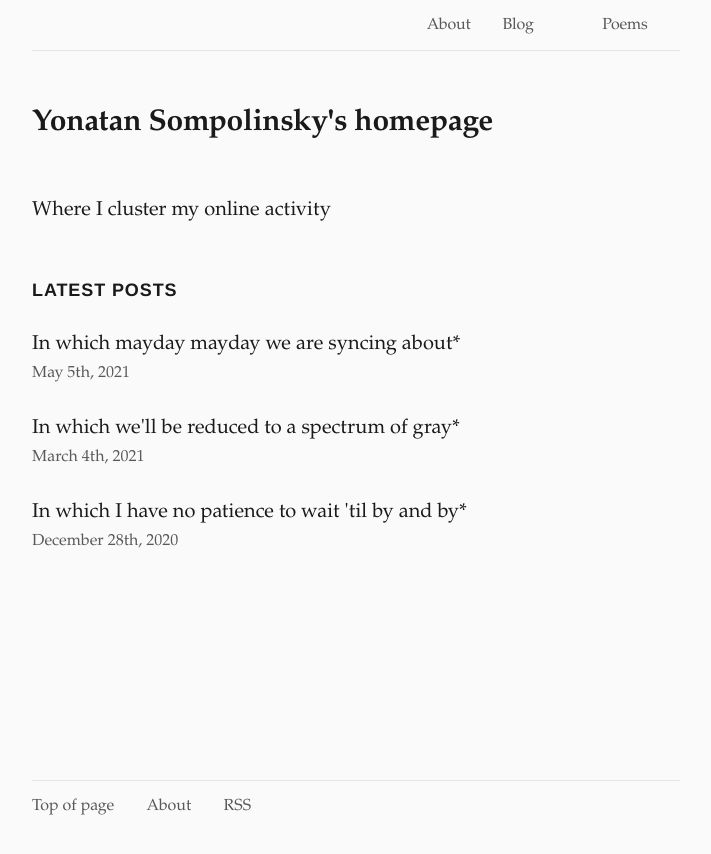
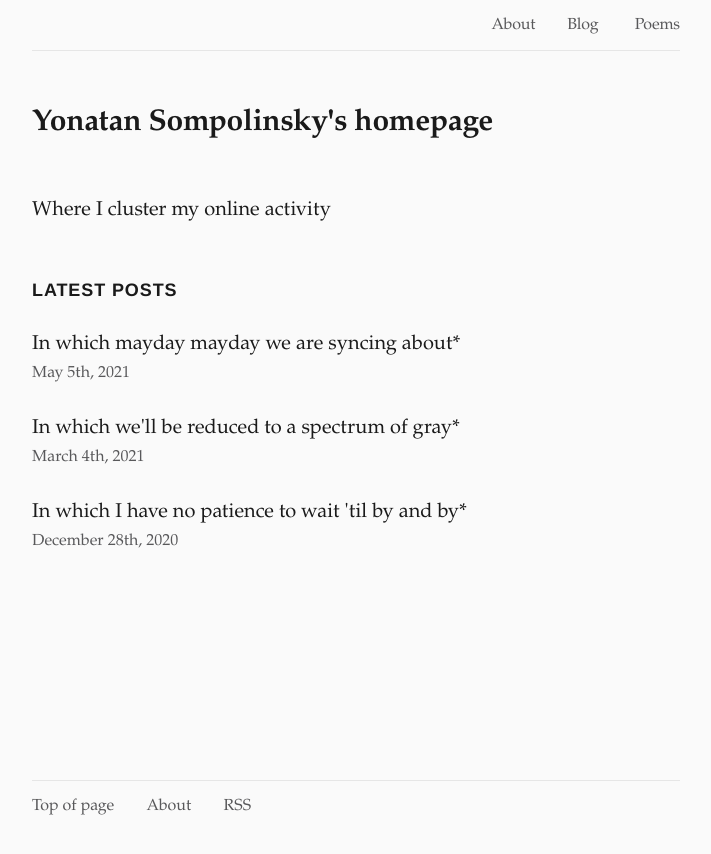
Before and after one commit to hashdag/hashdag.github.io, a Jekyll site: the page built from index.md, in a window 1280 px wide. Shown: the top 854 px of the page, without its empty margins (284-995 px from the left). Built offline with Jekyll 4.4.1, drawn with Linux system fonts in a browser that asks for light colours.

Commit message:
Update site-nav.html

```diff
--- a/_includes/site-nav.html
+++ b/_includes/site-nav.html
@@ -19,25 +19,12 @@
 <a href="/blog" title="Blog">Blog</a>
 {% endif %}
 
-{% if page.url == "/abc" %}
-<span class="nav-current-page" >   </span>
-{% else %}
-<a href="/abc" title="ABC">   </a>
-{% endif %}
-
-  {% if page.url == "/poems" %}
+{% if page.url == "/poems" %}
 <span class="nav-current-page" >Poems</span>
 {% else %}
 <a href="/poems" title="Poems">Poems</a>
 {% endif %}
 
-{% if page.url == "/xyz" %}
-<span class="nav-current-page" >   </span>
-{% else %}
-<a href="/xyz" title="XYZ">   </a>
-{% endif %}
-
-
 </div>
 
 
```
